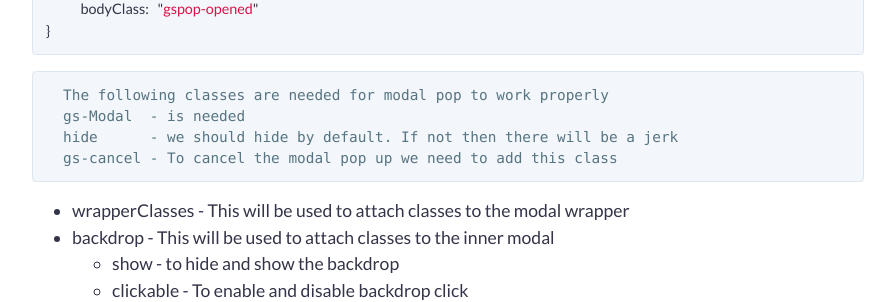
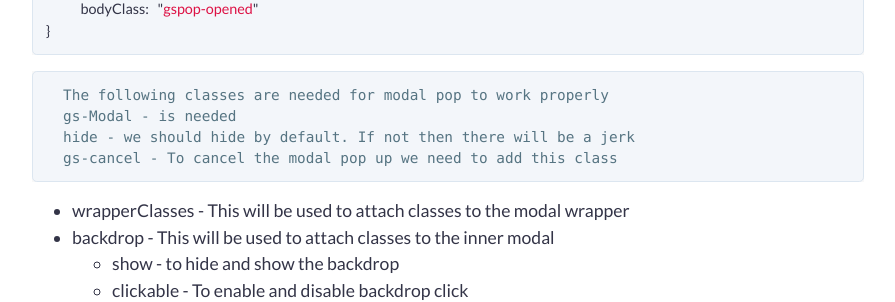
Before and after one commit to shabi1497/gsPop, a Jekyll site: the page built from docs/index.md, in a window 1280 px wide. Shown: the part 1205-1507 px from the top of the page, without its empty margins (192-1087 px from the left). Built offline with Jekyll 4.4.1, drawn with Linux system fonts in a browser that asks for light colours; our own code applies the rules of GitHub Pages for plain Markdown files.

Commit message:
design for the document

````diff
--- a/docs/index.md
+++ b/docs/index.md
@@ -27,10 +27,11 @@
     bodyClass: "gspop-opened"
 }
 ```
+
 ``` html
   The following classes are needed for modal pop to work properly
-  gs-Modal  - is needed
-  hide      - we should hide by default. If not then there will be a jerk
+  gs-Modal - is needed
+  hide - we should hide by default. If not then there will be a jerk
   gs-cancel - To cancel the modal pop up we need to add this class
 ```
 
@@ -77,16 +78,22 @@
         <h2>
             Confirmation Dialog
         </h2>
+
     </div>
+
     <div class="gs-body">
         <p>
             Do you Confirm this Action?
         </p>
+
     </div>
+
     <div class="gs-footer">
         <button class="gs-confirm">Confirm</button>
         <button class="gs-cancel">Cancel</button>
+
     </div>
+
 </div>
 
 <button class="ui secondary button" id="default-config-btn">
@@ -152,9 +159,13 @@
 </div>
   <div class="container">
 
-<div class="row"><div  class="col-3">Animate In</div>  <div  class="col-3">Animate Out</div>  <div  class="col-3">Position</div>  </div>
+<div class="row">
+    <div  class="col-4">Animate In</div>
+    <div  class="col-4">Animate Out</div>
+    <div  class="col-4">Position</div>
+</div>
       <div class="row">
-        <div class="col-3">
+        <div class="col-4">
           <select class="ui dropdown" id="anime-in">
             <optgroup label="Attention Seekers">
               <option value="bounce">bounce</option>
@@ -220,7 +231,7 @@
             </optgroup>
       </select>
         </div>
-        <div class="col-3">
+        <div class="col-4">
           <select class="ui dropdown"  id="anime-out">
                 <optgroup label="Bouncing Exits">
                   <option value="bounceOut">bounceOut</option>
@@ -273,7 +284,7 @@
                 </optgroup>
           </select>
         </div>
-        <div class="col-3">
+        <div class="col-4">
           <select class="ui dropdown" id="position">
             <option value="gspop-center-center">gspop-center-center</option>
             <option value="gspop-center-right">gspop-center-right</option>
@@ -295,4 +306,5 @@
             </button>
           </div>
         </div>
+
     </div>
````
